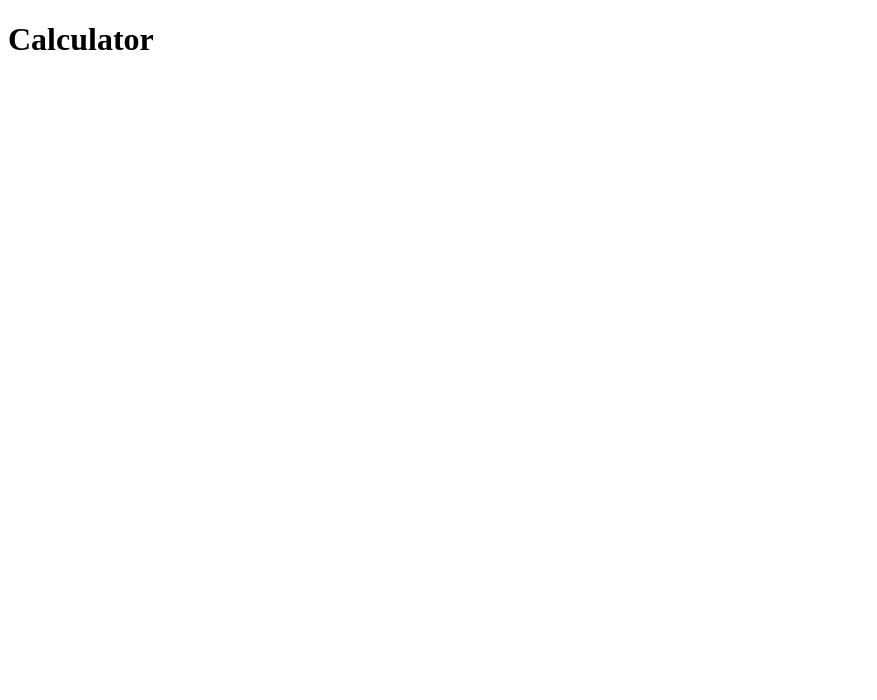
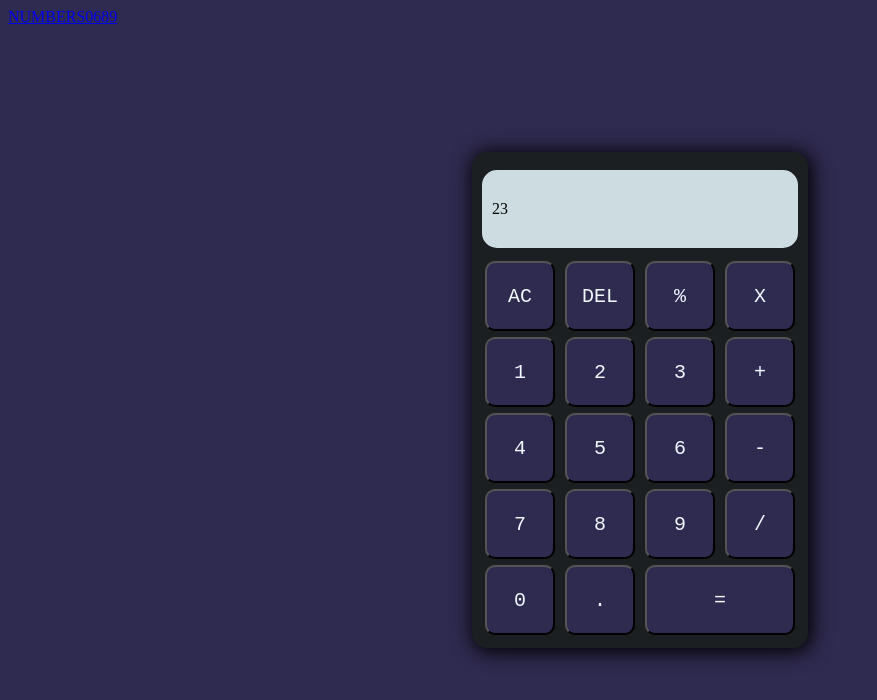
Before and after one commit to Numbers0689/calculator-site, a plain HTML site: page index.html in a window 1280 px wide. Shown: the whole page, without its empty margins (0-877 px from the left). Drawn offline with Linux system fonts and the light colour scheme.

Commit message:
Make calc style

```diff
--- a/index.html
+++ b/index.html
@@ -5,9 +5,42 @@
         <meta charset="UTF-8">
         <title>Calculator</title>
         <script src="script.js" defer></script>
+        <link rel="stylesheet" href="style.css">
     </head>
 
     <body>
-        <h1>Calculator</h1>
+        <div id="container">
+            <div id="display">23</div>
+            <div>
+                <button class="num">AC</button>
+                <button class="num">DEL</button>
+                <button class="num">%</button>
+                <button class="num">X</button>
+            </div>
+            <div>
+                <button class="num">1</button>
+                <button class="num">2</button>
+                <button class="num">3</button>
+                <button class="num">+</button>
+            </div>
+            <div>
+                <button class="num">4</button>
+                <button class="num">5</button>
+                <button class="num">6</button>
+                <button class="num">-</button>
+            </div>
+            <div>
+                <button class="num">7</button>
+                <button class="num">8</button>
+                <button class="num">9</button>
+                <button class="num">/</button>
+            </div>
+            <div>
+                <button class="num">0</button>
+                <button class="num">.</button>
+                <button class="num" id="last">=</button>
+            </div>
+        </div>
+        <a href="https://github.com/Numbers0689">NUMBERS0689</a>
     </body>
 </html>
--- /dev/null
+++ b/style.css
@@ -0,0 +1,49 @@
+#container {
+    display: flex;
+    flex-direction: column;
+    background-color: #1C1F21;
+    width: fit-content;
+    height: fit-content;
+    border-radius: 15px;
+    padding: 10px;
+    box-shadow: 2px 2px 20px 2px black;
+
+    position: absolute;
+    top: 0;
+    bottom: 0;
+    left: 0;
+    right: 0;
+    margin: auto;
+}
+
+.num {
+    width: 70px;
+    height: 70px;
+    border-radius: 10px;
+    font-weight: 500;
+    font-size: 20px;
+    margin: 3px;
+    background-color: #2F2A50;
+    color: aliceblue;
+    font-family: 'Courier New', Courier, monospace;
+}
+
+#last {
+    width: 150px;
+}
+
+#display {
+    padding: 30px 10px;
+    background-color: #CCDCE0;
+    margin-bottom: 10px;
+    margin-top: 8px;
+    border-radius: 15px;
+}
+
+body {
+    background-color: #2F2A50;
+}
+
+footer {
+    color: #CCDCE0;
+}
```
